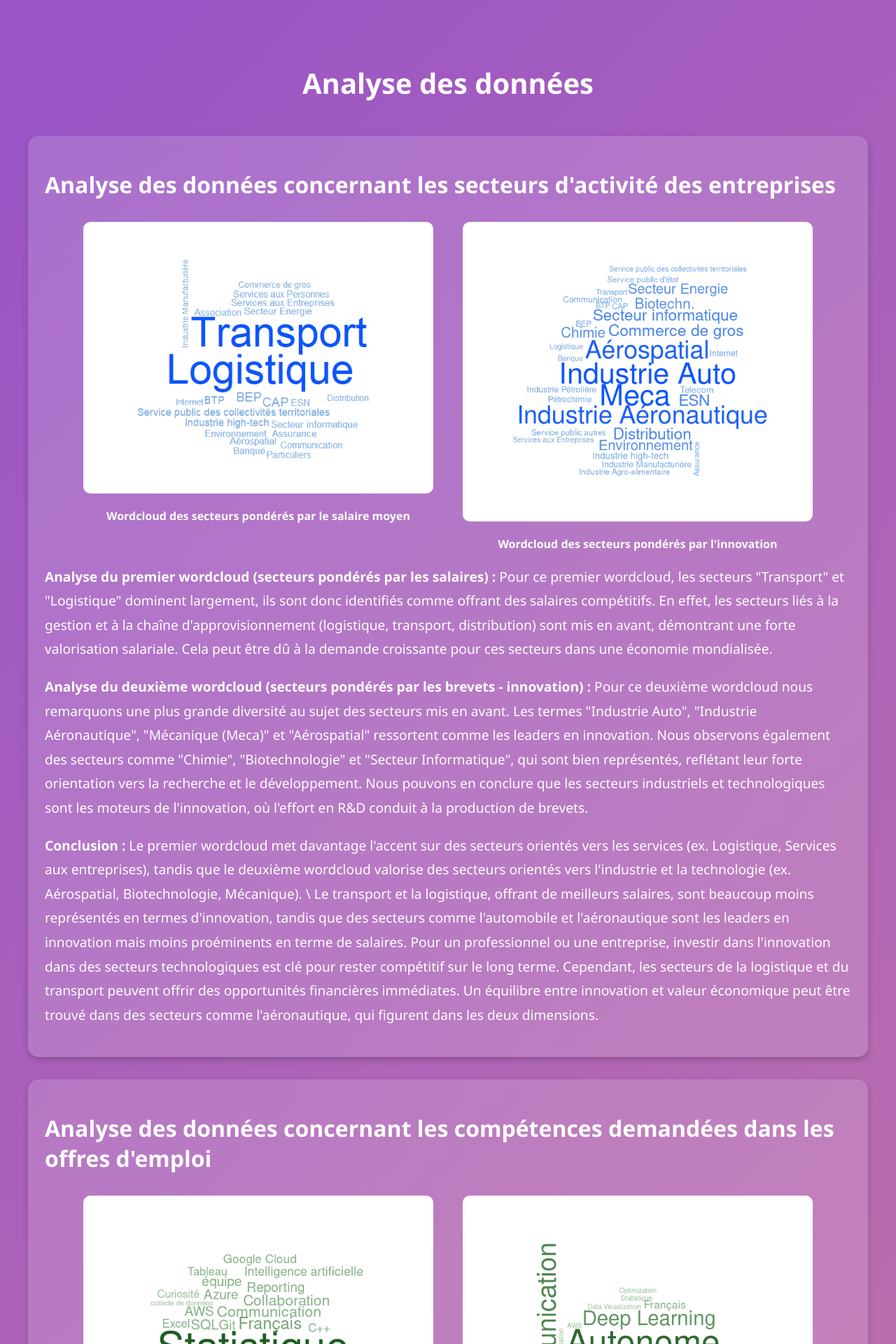
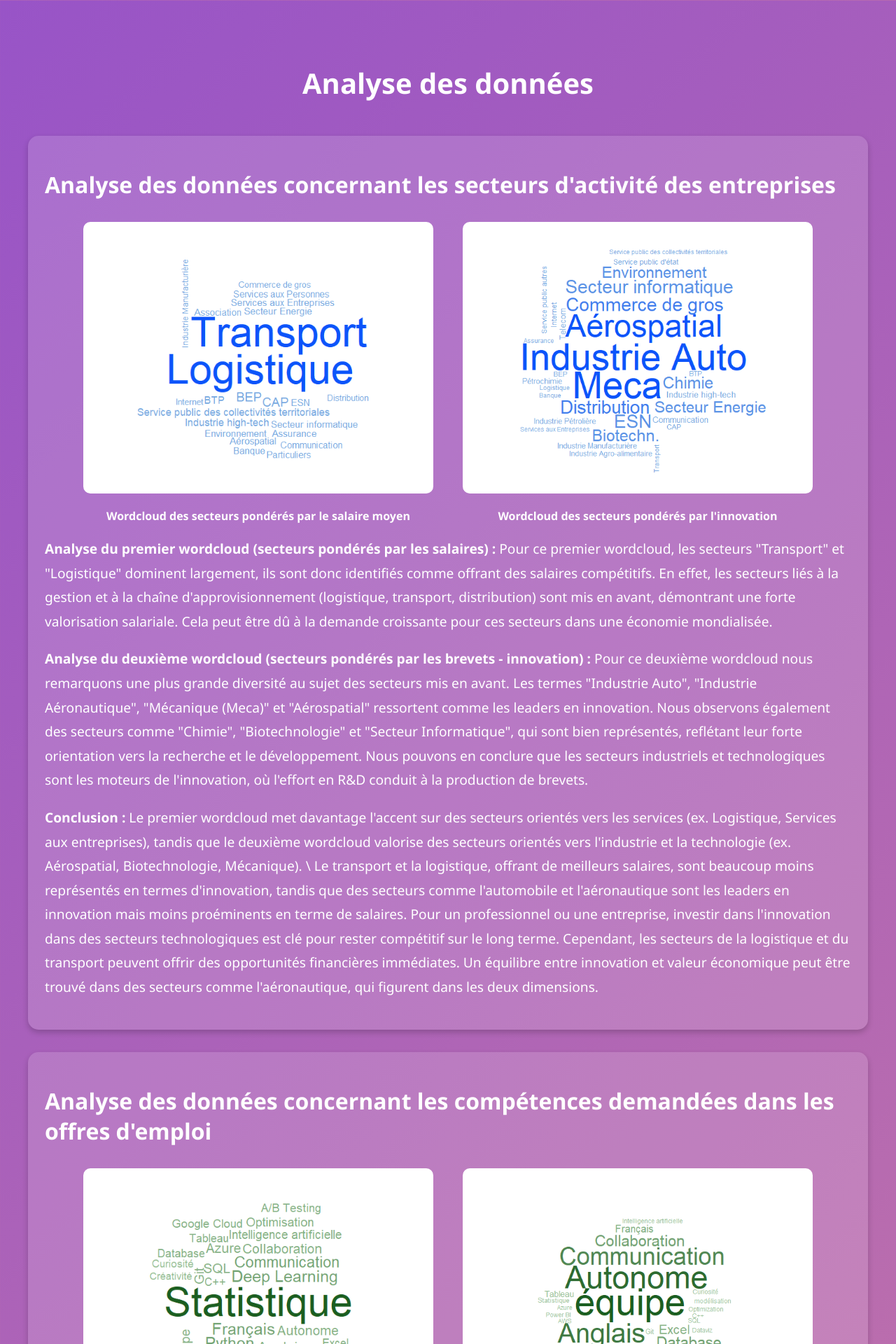
Before and after one commit to SebastienH422/ProjetR.smams, a Jekyll site: the page analyses.html, which Jekyll copies as it is, in a window 1280 px wide. Shown: the top 1920 px of the page at 70% size. Built offline with Jekyll 4.4.1, drawn with Linux system fonts in a browser that asks for light colours.

Commit message:
Update analyses.html

```diff
--- a/analyses.html
+++ b/analyses.html
@@ -103,7 +103,7 @@
                         <strong>Wordcloud des secteurs pondérés par le salaire moyen</strong>
                     </div>
                     <div style="text-align: center;">
-                        <img src="Images/WordBleu_brevets_petit.png" alt="Secteurs pondérés par l'innovation" style="width: 500px; height: auto;">
+                        <img src="Images/wordcloud_secteur_innovation.png" alt="Secteurs pondérés par l'innovation" style="width: 500px; height: auto;">
                         <br>
                         <strong>Wordcloud des secteurs pondérés par l'innovation</strong>
                     </div>
@@ -120,12 +120,12 @@ Pour un professionnel ou une entreprise, investir dans l'innovation dans des sec
                 <h2>Analyse des données concernant les compétences demandées dans les offres d'emploi</h2>
                 <div style="display: flex; justify-content: center; align-items: flex-start; gap: 10px;">
                     <div style="text-align: center;">
-                        <img src="Images/WordVert_salaires_petit.png" alt="Compétences pondérées par le salaire moyen" style="width: 500px; height: auto;">
+                        <img src="Images/wordcloud_competences_salaire.png" alt="Compétences pondérées par le salaire moyen" style="width: 500px; height: auto;">
                         <br>
                         <strong>Wordcloud des compétences pondérées par le salaire moyen</strong>
                     </div>
                     <div style="text-align: center;">
-                        <img src="Images/wordVert_Competences_Brevets_petit.png" alt="Compétences pondérées par l'innovation" style="width: 500px; height: auto;">
+                        <img src="Images/wordcloud_competences_innovation.png" alt="Compétences pondérées par l'innovation" style="width: 500px; height: auto;">
                         <br>
                         <strong>Wordcloud des compétences pondérées par l'innovation</strong>
                     </div>
```
